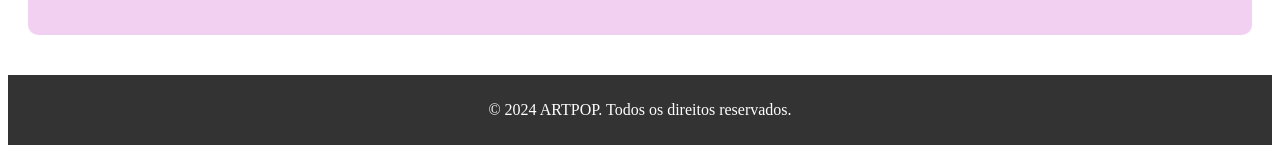
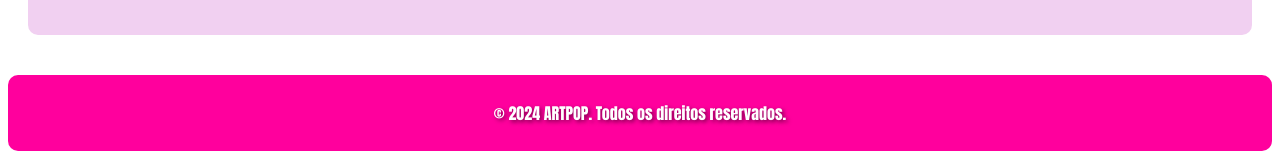
Before and after one commit to herixcx/Mini-PI, a plain HTML site: page index.html in a window 1280 px wide. Shown: the part 2286-2445 px from the top of the page. Drawn offline with Linux system fonts and the light colour scheme.

Commit message:
alterando rodapé

```diff
--- a/style.css
+++ b/style.css
@@ -32,6 +32,10 @@ header h1 {
 }
 
 /* Estilos para o conteúdo principal */
+
+body {
+    background-color: #fff;
+}
 main {
     padding: 20px;
     text-align: center;
@@ -93,19 +97,13 @@ main p {
     height: 500px;
 }
 
-
-
-
-
-
-.sobre {
-    margin-top: 20px;
-}
-
 /* Estilos para o rodapé */
 footer {
-    background-color: #333;
+    border-radius: 10px;
+    background-color: #ff009d;
     color: #fff;
     text-align: center;
     padding: 10px 0;
+    font-family: Impact, Haettenschweiler, 'Arial Narrow Bold', sans-serif;
+    text-shadow: 2px 2px 4px rgba(0, 0, 0, 0.5);
 }
```
